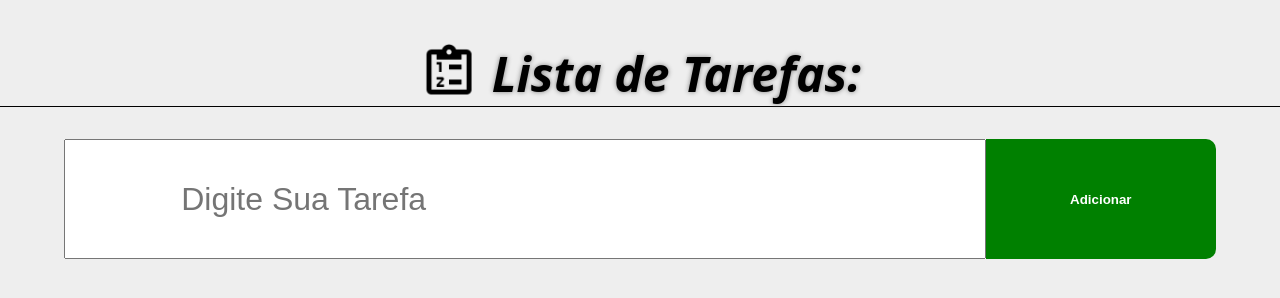
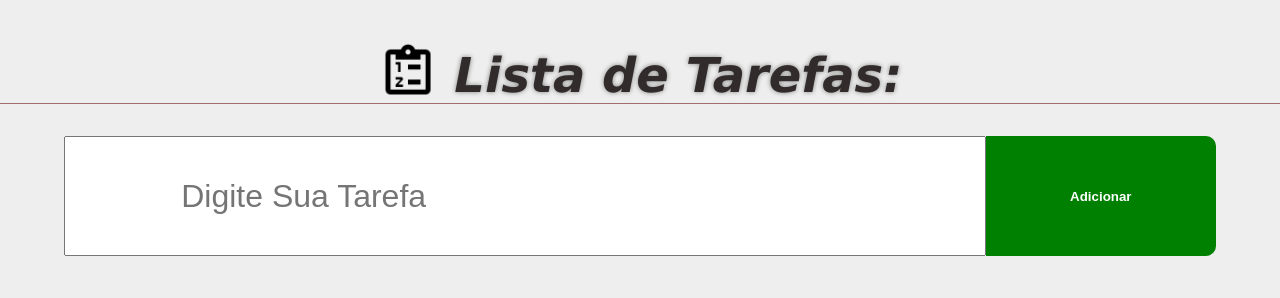
Before and after one commit to ArleyAndrey/Lista-de-tarefas, a plain HTML site: page index.html in a window 1280 px wide. Drawn offline with Linux system fonts and the light colour scheme.

Commit message:
Add files via upload

```diff
--- a/assets/css/style.css
+++ b/assets/css/style.css
@@ -13,14 +13,15 @@ body {
 
 h1 {
     text-align: center;
+    color: rgb(49, 43, 43);
     font-size: 3rem;
     text-shadow: 0 0 5px gray;
-    border-bottom: solid 1px black;
+    border-bottom: solid 1px rgb(160, 110, 110);
     text-decoration: dashed;
     font-style:oblique ;
     text-align: center;
     /*border: solid 1px black;*/
-    font-family:system-ui, -apple-system, BlinkMacSystemFont, 'Segoe UI', Roboto, Oxygen, Ubuntu, Cantarell, 'Open Sans', 'Helvetica Neue', sans-serif ;
+    font-family: Verdana, Geneva, Tahoma, sans-serif;
 }
 h1 img {
     object-fit:contain;
```
